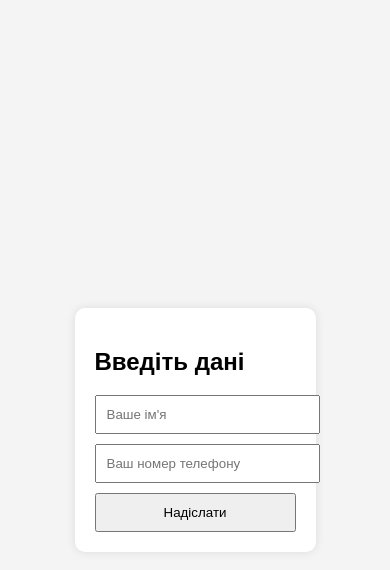
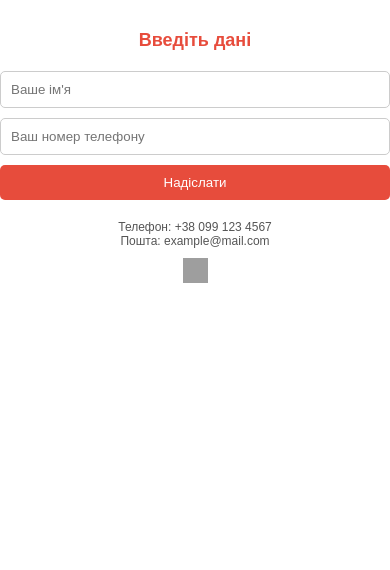
Before and after one commit to Vlad19Deikalo/Konffeti, a plain HTML site: page index.html in a window 390 px wide. Drawn offline with Linux system fonts and the light colour scheme; grey boxes are pictures that could not be loaded.

Commit message:
first commit2

```diff
--- a/index.html
+++ b/index.html
@@ -8,33 +8,134 @@
         body {
             font-family: Arial, sans-serif;
             display: flex;
+            flex-direction: column;
             justify-content: center;
             align-items: center;
             height: 100vh;
+            margin: 0;
             background-color: #f4f4f4;
+            color: #333;
+            box-sizing: border-box;
         }
-        .form-container {
+        .content {
             background: white;
             padding: 20px;
             border-radius: 10px;
             box-shadow: 0 0 10px rgba(0, 0, 0, 0.1);
+            width: 100%; /* Розтягуємо на всю ширину */
+            height: 100%; /* Розтягуємо на всю висоту */
+            max-width: 100%;
+        }
+        h2 {
+            text-align: center;
+            color: #e74c3c;
+        }
+        .form-container {
+            margin-top: 20px;
         }
         input, button {
             display: block;
             width: 100%;
             margin-top: 10px;
+            padding: 12px;
+            border: 1px solid #ccc;
+            border-radius: 5px;
+            box-sizing: border-box;
+        }
+        button {
+            background-color: #e74c3c;
+            color: white;
+            border: none;
+            cursor: pointer;
+        }
+        button:hover {
+            background-color: #c0392b;
+        }
+        .footer {
+            display: flex;
+            flex-direction: column;
+            align-items: center;
+            margin-top: 20px;
+            width: 100%;
+        }
+        .footer .contact-info {
+            font-size: 14px;
+            color: #555;
+            text-align: center;
+        }
+        .footer a {
+            color: #e74c3c;
+            text-decoration: none;
+            font-size: 14px;
+        }
+        .footer a:hover {
+            text-decoration: underline;
+        }
+        .footer .social-icon {
+            width: 30px;
+            height: 30px;
+            margin-top: 10px;
+        }
+
+        /* Адаптивний дизайн */
+        @media (max-width: 1024px) {
+            .content {
+                padding: 20px;
+                width: 100%;
+            }
+        }
+
+        @media (max-width: 768px) {
+            h2 {
+                font-size: 22px;
+            }
+            .footer .contact-info {
+                font-size: 12px;
+            }
+            .footer a {
+                font-size: 12px;
+            }
+            .footer .social-icon {
+                width: 25px;
+                height: 25px;
+            }
+        }
+
+        @media (max-width: 480px) {
+            .content {
+                padding: 15px;
+                width: 100%;
+            }
+            h2 {
+                font-size: 18px;
+            }
+            input, button {
                 padding: 10px;
+            }
         }
     </style>
 </head>
 <body>
+    <div class="content">
+        <h2>Введіть дані</h2>
+
         <div class="form-container">
-        <h2>Введіть дані</h2>
             <form id="telegramForm">
                 <input type="text" id="name" placeholder="Ваше ім'я" required>
                 <input type="tel" id="phone" placeholder="Ваш номер телефону" required>
                 <button type="submit">Надіслати</button>
             </form>
+        </div>
+
+        <div class="footer">
+            <div class="contact-info">
+                <div>Телефон: +38 099 123 4567</div>
+                <div>Пошта: example@mail.com</div>
+            </div>
+            <a href="https://www.instagram.com/yourusername" target="_blank">
+                <img src="https://upload.wikimedia.org/wikipedia/commons/a/a5/Instagram_icon.png" alt="Instagram" class="social-icon">
+            </a>
+        </div>
     </div>
 
     <script>
```
Lines whose indentation alone changed are shown as unchanged.
